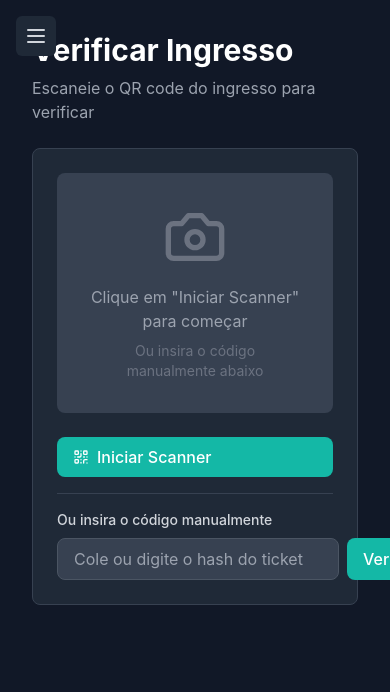
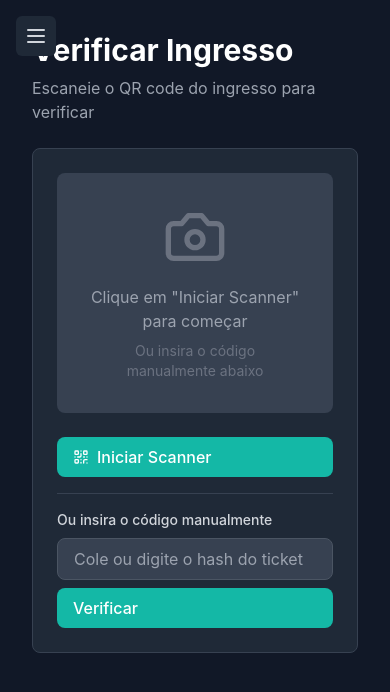
Before and after one commit to adrianangelino/FRONT-CRUD, a React (Vite) app: page /admin/verificar-ingresso in a window 390 px wide. Shown: the top 692 px of the page. Built offline with nearby package versions, Linux system fonts and the light colour scheme; no server answers; sample sign-in values are in the browser's storage.

Commit message:
checking de ingresso correção de responsividade

```diff
--- a/src/pages/CheckTicket.tsx
+++ b/src/pages/CheckTicket.tsx
@@ -326,7 +326,7 @@
               <label className="block text-sm font-medium text-gray-300 mb-2">
                 Ou insira o código manualmente
               </label>
-              <div className="flex gap-2">
+              <div className="flex flex-col sm:flex-row gap-2">
                 <input
                   type="text"
                   value={manualHash}
@@ -343,6 +343,7 @@
                   variant="primary"
                   onClick={() => handleManualInput(manualHash)}
                   disabled={loading}
+                  className="w-full sm:w-auto"
                 >
                   Verificar
                 </Button>
```
